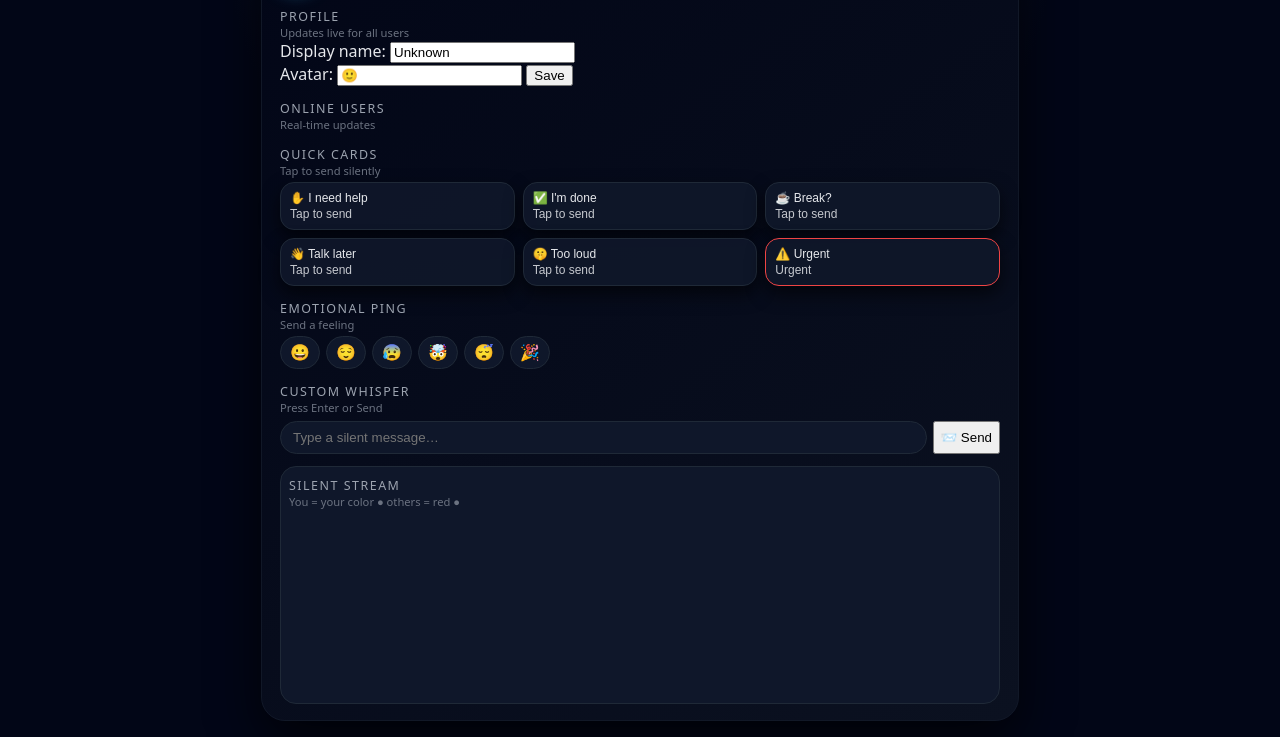
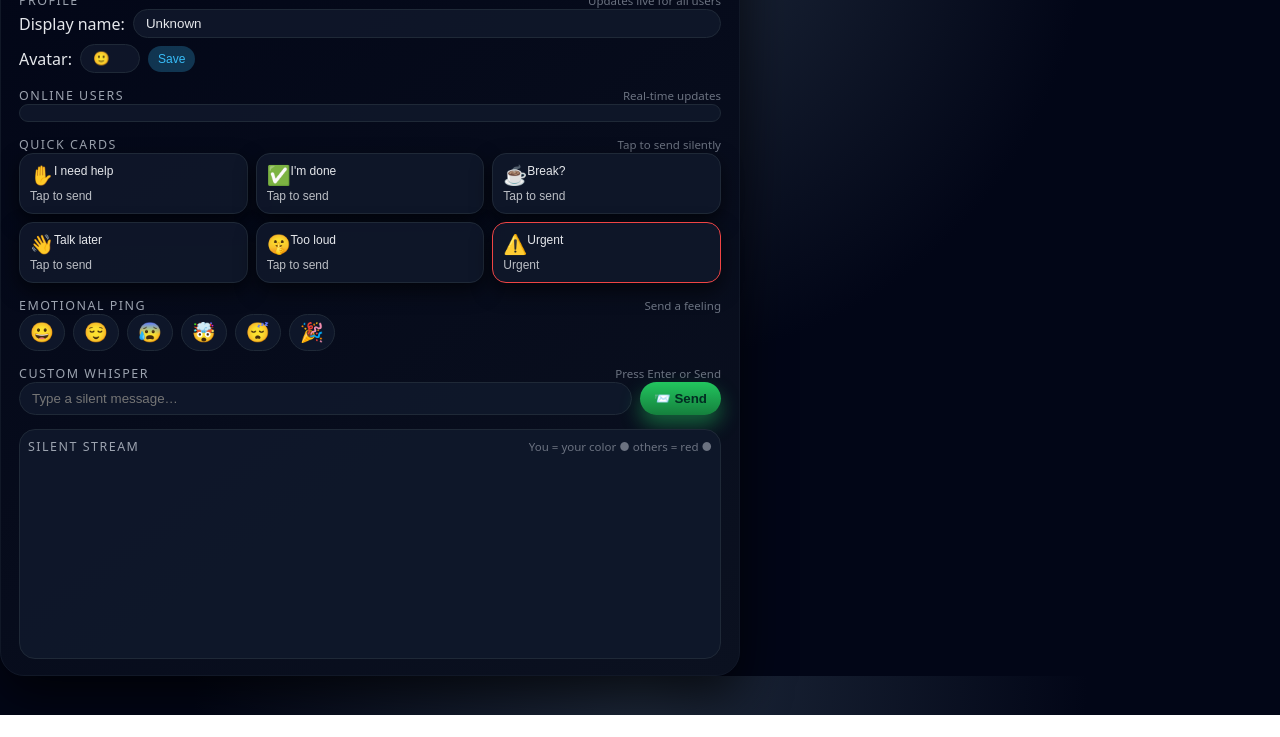
Before and after one commit to meo11/QuietPlease, a website: page client.html in a window 1280 px wide. Shown: the part 85-822 px from the top of the page. After the commit the page ends 800 px from the top, so only its background shows below. Drawn offline with Linux system fonts and the light colour scheme.

Commit message:
Refactor CSS variables and update styles

```diff
--- a/style.css
+++ b/style.css
@@ -1,29 +1,37 @@
-/* ========== THEME VARIABLES ========== */
+/* ============================================================
+   QUIET PLEASE – GLOBAL STYLES
+   Applies to both index.html & client.html
+   ============================================================ */
+
 :root {
-  --accentA: #38bdf8;       /* Blue for Device A */
-  --accentB: #fb923c;       /* Orange for Device B */
-  --urgent: #ef4444;
+  --bg: #020617;
+  --bg2: #0f172a;
   --text: #e5e7eb;
   --text-muted: #9ca3af;
   --border: #1f2937;
-  --bg: #020617;
-  --bg2: #0f172a;
+  --urgent: #ef4444;
 }
 
-/* ========== GLOBAL STYLES ========== */
+/* RESET ------------------------------------------------------- */
+
+* {
+  box-sizing: border-box;
+}
+
 body {
   margin: 0;
-  background: radial-gradient(circle at top, #1e293b 0%, #020617 40%);
-  font-family: system-ui, sans-serif;
+  background: radial-gradient(circle at top, #1e293b 0%, #020617 45%);
   color: var(--text);
-  display: flex;
-  justify-content: center;
-  padding: 16px;
+  font-family: system-ui, -apple-system, sans-serif;
 }
+
+/* ============================================================
+   SHARED UI SHELL
+   ============================================================ */
 
 .shell {
   width: 100%;
-  max-width: 720px;
+  max-width: 740px;
   background: linear-gradient(145deg, #020617, #0b1120);
   border-radius: 24px;
   border: 1px solid #111827;
@@ -31,31 +39,33 @@ body {
   padding: 18px 18px 16px;
   display: flex;
   flex-direction: column;
-  gap: 12px;
+  gap: 14px;
 }
 
-/* HEADER */
+/* HEADER ------------------------------------------------------ */
+
 header {
   display: flex;
   justify-content: space-between;
-  gap: 10px;
   align-items: center;
 }
 
 .logo-title {
   display: flex;
-  gap: 8px;
+  gap: 10px;
   align-items: center;
 }
 
 .logo-pill {
-  width: 32px;
-  height: 32px;
+  width: 36px;
+  height: 36px;
   border-radius: 999px;
+  background: radial-gradient(circle at 30% 20%, #38bdf8, #0284c7 40%, #0369a1 100%);
+  box-shadow: 0 0 20px rgba(56, 189, 248, 0.5);
   display: flex;
   align-items: center;
   justify-content: center;
-  font-size: 18px;
+  font-size: 20px;
 }
 
 .titles h2 {
@@ -64,120 +74,285 @@ header {
 }
 
 .titles span {
+  margin: 0;
   font-size: 0.75rem;
   color: var(--text-muted);
 }
 
+/* STATUS PILL ------------------------------------------------ */
+
+.pill {
+  padding: 4px 10px;
+  border-radius: 999px;
+  border: 1px solid rgba(148,163,184,0.4);
+  background: rgba(15,23,42,0.95);
+  font-size: 0.75rem;
+  display: inline-flex;
+  gap: 6px;
+  align-items: center;
+}
+
+.pill .dot {
+  width: 8px;
+  height: 8px;
+  border-radius: 999px;
+  background: #38bdf8;
+  box-shadow: 0 0 10px rgba(56,189,248,0.6);
+}
+
+.pill.offline .dot {
+  background: #ef4444;
+  box-shadow: 0 0 10px rgba(239,68,68,0.6);
+}
+
+/* SECTION LABELS -------------------------------------------- */
+
 .section-label {
   font-size: 0.78rem;
+  color: var(--text-muted);
+  letter-spacing: 0.12em;
   text-transform: uppercase;
-  letter-spacing: 0.12em;
-  color: var(--text-muted);
-  margin-top: 2px;
 }
 
 .hint {
-  font-size: 0.7rem;
+  font-size: 0.72rem;
   color: #6b7280;
 }
 
-/* QUICK CARDS */
+.row-between {
+  display: flex;
+  justify-content: space-between;
+  align-items: baseline;
+}
+
+/* PROFILE EDIT ------------------------------------------------ */
+
+.profile-edit {
+  display: flex;
+  flex-direction: column;
+  gap: 6px;
+}
+
+.profile-edit-row {
+  display: flex;
+  align-items: center;
+  gap: 8px;
+}
+
+.profile-input {
+  flex: 1;
+  background: rgba(15, 23, 42, 0.95);
+  border: 1px solid var(--border);
+  border-radius: 999px;
+  padding: 6px 12px;
+  color: var(--text);
+  outline: none;
+}
+
+.profile-input:focus {
+  border-color: #38bdf8;
+  box-shadow: 0 0 0 1px rgba(56,189,248,0.35);
+}
+
+.profile-avatar-input {
+  max-width: 60px;
+}
+
+.profile-save-btn {
+  background: rgba(56,189,248,0.25);
+  color: #38bdf8;
+  border-radius: 999px;
+  padding: 6px 10px;
+  border: none;
+  cursor: pointer;
+  font-size: 0.75rem;
+}
+
+.profile-save-btn:hover {
+  background: rgba(56,189,248,0.4);
+}
+
+/* PRESENCE LIST ------------------------------------------------ */
+
+.presence {
+  background: rgba(15, 23, 42, 0.95);
+  border-radius: 14px;
+  border: 1px solid var(--border);
+  padding: 8px;
+  max-height: 90px;
+  overflow-y: auto;
+}
+
+.presence-item {
+  display: flex;
+  gap: 6px;
+  align-items: center;
+  padding: 4px 6px;
+  background: rgba(30,41,59,0.6);
+  border-radius: 10px;
+  margin-bottom: 4px;
+}
+
+.presence-avatar {
+  font-size: 1rem;
+}
+
+.presence-name {
+  font-weight: 500;
+}
+
+.presence-id {
+  font-size: 0.7rem;
+  color: var(--text-muted);
+}
+
+/* QUICK CARDS -------------------------------------------------- */
+
 .quick-grid {
   display: grid;
-  grid-template-columns: repeat(3, minmax(0, 1fr));
+  grid-template-columns: repeat(3, 1fr);
   gap: 8px;
-  margin-top: 4px;
 }
 
 .quick-card {
+  background: rgba(15, 23, 42, 0.95);
   border-radius: 14px;
   border: 1px solid var(--border);
-  background: rgba(15, 23, 42, 0.95);
-  padding: 8px 9px;
+  padding: 10px;
   cursor: pointer;
+  font-size: 0.75rem;
   display: flex;
   flex-direction: column;
   gap: 2px;
-  font-size: 0.75rem;
-  box-shadow: 0 8px 18px rgba(0, 0, 0, 0.6);
-  transition: transform 0.08s ease, box-shadow 0.08s ease, border-color 0.1s ease;
+  transition: 0.15s;
+  box-shadow: 0 8px 20px rgba(0,0,0,0.6);
 }
 
-/* FIX: make the card text WHITE */
+/* FIX TEXT COLORS → always white */
 .quick-main {
   color: var(--text) !important;
+  font-weight: 500;
 }
 
 .quick-sub {
   color: var(--text) !important;
-  opacity: 0.85;
+  opacity: 0.8;
 }
 
+/* urgent card border */
 .quick-card[data-urgent="true"] {
   border-color: var(--urgent);
 }
 
-/* EMOJIS */
+.quick-card:hover {
+  transform: translateY(-2px);
+  border-color: #38bdf8;
+  box-shadow: 0 10px 25px rgba(56,189,248,0.45);
+}
+
+.quick-title {
+  display: flex;
+  justify-content: space-between;
+}
+
+.quick-emoji {
+  font-size: 1.2rem;
+}
+
+/* EMOJI BUTTONS ------------------------------------------------ */
+
 .emoji-row {
   display: flex;
-  gap: 6px;
+  gap: 8px;
   flex-wrap: wrap;
-  margin-top: 4px;
 }
 
 .emoji-btn {
+  background: rgba(15,23,42,0.96);
+  border: 1px solid var(--border);
   border-radius: 999px;
-  padding: 6px 9px;
-  border: 1px solid var(--border);
-  background: #0f172a;
-  font-size: 1rem;
+  padding: 6px 10px;
+  font-size: 1.2rem;
   cursor: pointer;
+  transition: 0.15s;
 }
 
-/* CUSTOM INPUT */
+.emoji-btn:hover {
+  transform: translateY(-2px);
+  border-color: #38bdf8;
+  box-shadow: 0 10px 20px rgba(56,189,248,0.5);
+}
+
+/* CUSTOM MESSAGE ------------------------------------------------ */
+
 .custom-row {
   display: flex;
-  margin-top: 6px;
-  gap: 6px;
+  gap: 8px;
 }
 
 .custom-row input {
   flex: 1;
   border-radius: 999px;
-  background: #0f172a;
   border: 1px solid var(--border);
+  background: rgba(15,23,42,0.96);
   padding: 8px 12px;
   color: var(--text);
 }
 
-/* CONVERSATION */
+.send-btn {
+  background: linear-gradient(to bottom, #22c55e, #15803d);
+  border: none;
+  border-radius: 999px;
+  padding: 8px 14px;
+  cursor: pointer;
+  font-weight: 600;
+  color: #022c22;
+  box-shadow: 0 10px 20px rgba(34,197,94,0.45);
+}
+
+/* CONVERSATION ------------------------------------------------- */
+
 .conversation {
+  background: rgba(15,23,42,0.96);
+  border: 1px solid var(--border);
   border-radius: 16px;
-  border: 1px solid var(--border);
-  background: #0f172a;
   padding: 8px;
-  min-height: 220px;
-  max-height: 260px;
   display: flex;
   flex-direction: column;
-  gap: 4px;
+  gap: 6px;
+  min-height: 230px;
+  max-height: 260px;
+}
+
+.conversation-body {
+  flex: 1;
+  overflow-y: auto;
+  padding: 6px;
 }
 
 .msg {
-  max-width: 82%;
+  background: rgba(30,41,59,0.9);
+  border: 1px solid #374151;
+  border-radius: 14px;
   padding: 6px 10px;
-  border-radius: 14px;
-  margin: 4px 0;
-  background: rgba(30, 41, 59, 0.9);
-  border: 1px solid #374151;
+  margin: 6px 0;
+  font-size: 0.8rem;
+  max-width: 85%;
 }
 
 .msg.me {
   margin-left: auto;
-  border-left: 2px solid var(--accentA);
 }
 
 .msg.them {
   margin-right: auto;
   border-left: 2px solid var(--urgent);
 }
+
+.msg-meta {
+  font-size: 0.65rem;
+  color: var(--text-muted);
+  margin-top: 2px;
+  display: flex;
+  justify-content: space-between;
+}
```
